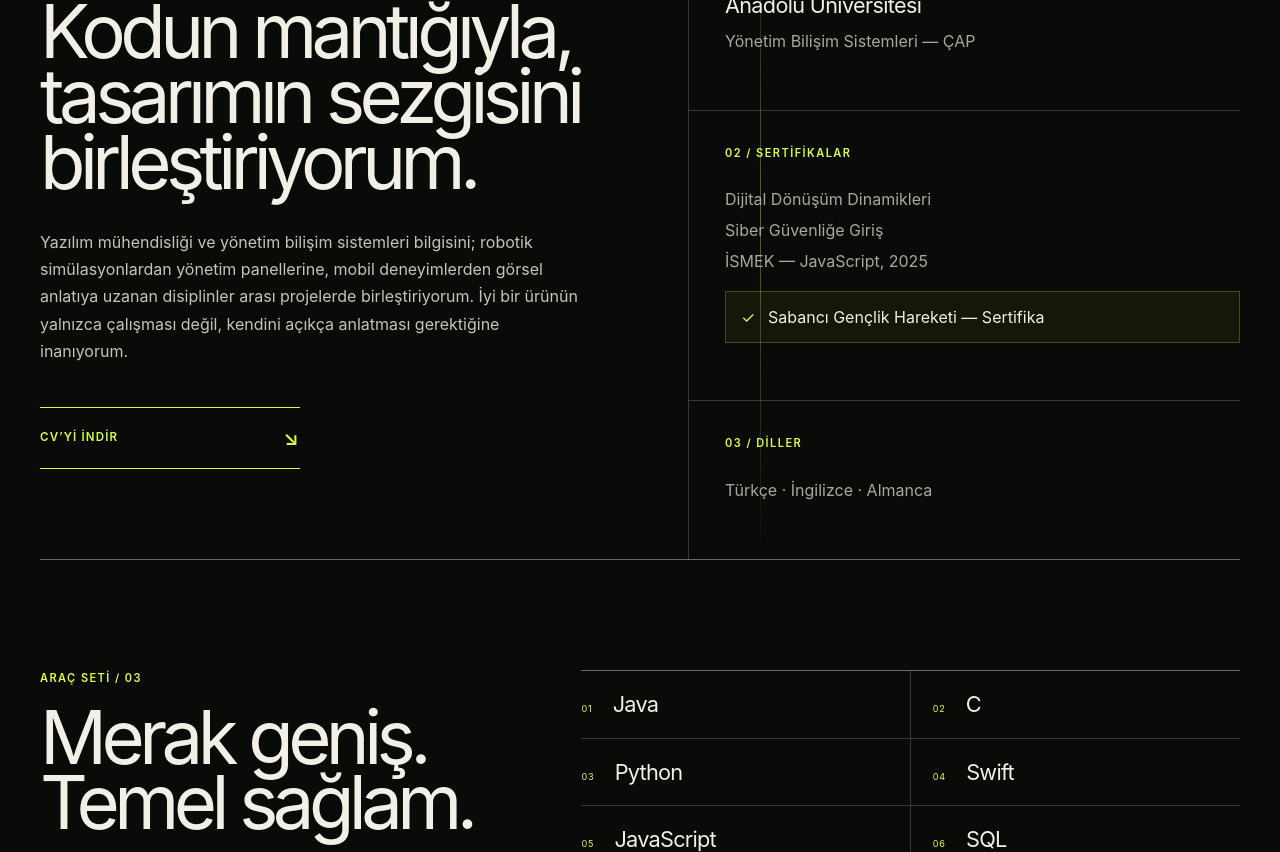
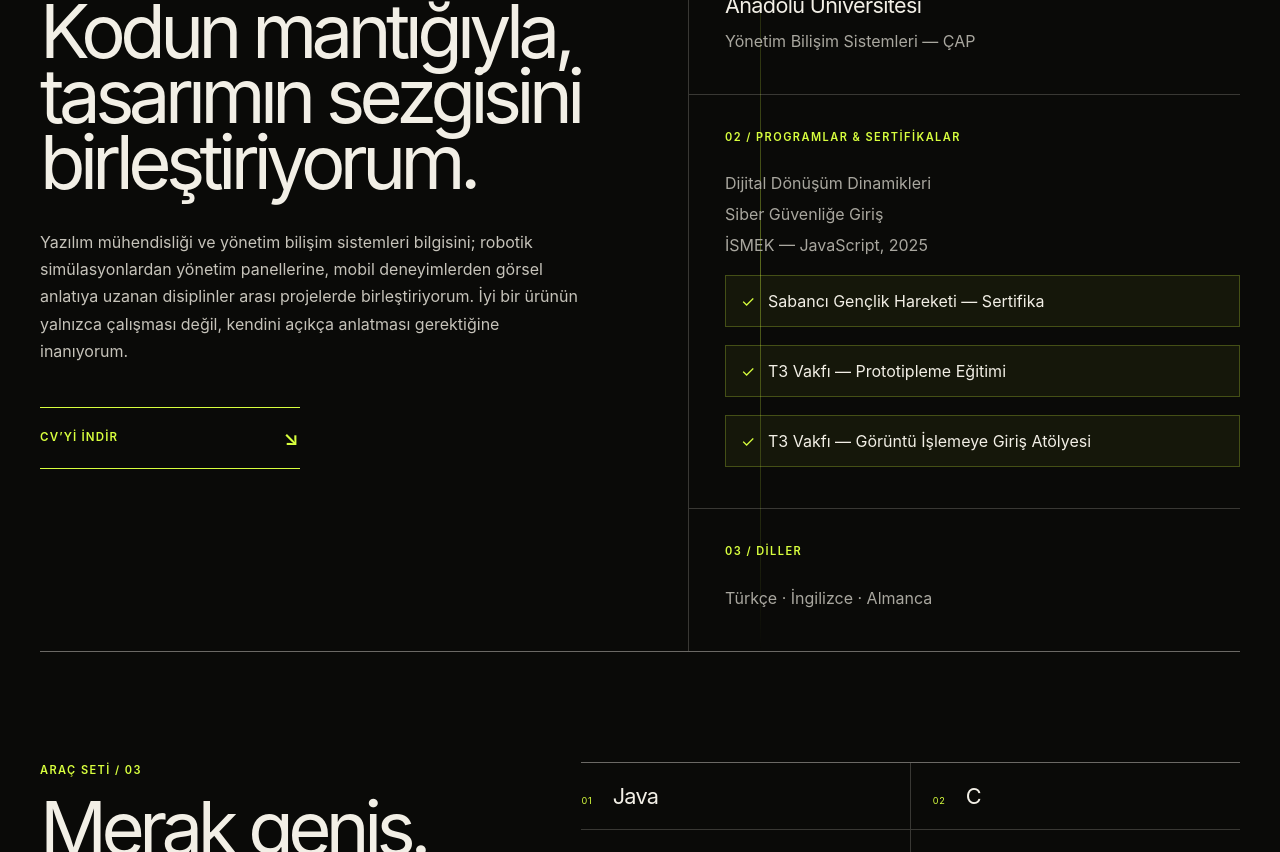
Before and after one commit to selinturkmen1184-web/selinturkmen, a Next.js app: page / in a window 1280 px wide. Shown: the part 7760-8612 px from the top of the page. Built offline with nearby package versions, Linux system fonts and the light colour scheme.

Commit message:
Sync T3 participation content

```diff
--- a/app/page.tsx
+++ b/app/page.tsx
@@ -760,11 +760,15 @@ export default function Home() {
             <p>Yönetim Bilişim Sistemleri — ÇAP</p>
           </div>
           <div className="detail-block">
-            <span>02 / Sertifikalar</span>
+            <span>02 / Programlar &amp; Sertifikalar</span>
             <p>Dijital Dönüşüm Dinamikleri</p>
             <p>Siber Güvenliğe Giriş</p>
             <p>İSMEK — JavaScript, 2025</p>
-            <p className="certificate-feature">Sabancı Gençlik Hareketi — Sertifika</p>
+            <div className="certificate-stack" aria-label="Öne çıkan program ve sertifikalar">
+              <p className="certificate-feature">Sabancı Gençlik Hareketi — Sertifika</p>
+              <p className="certificate-feature">T3 Vakfı — Prototipleme Eğitimi</p>
+              <p className="certificate-feature">T3 Vakfı — Görüntü İşlemeye Giriş Atölyesi</p>
+            </div>
           </div>
           <div className="detail-block">
             <span>03 / Diller</span>
```
